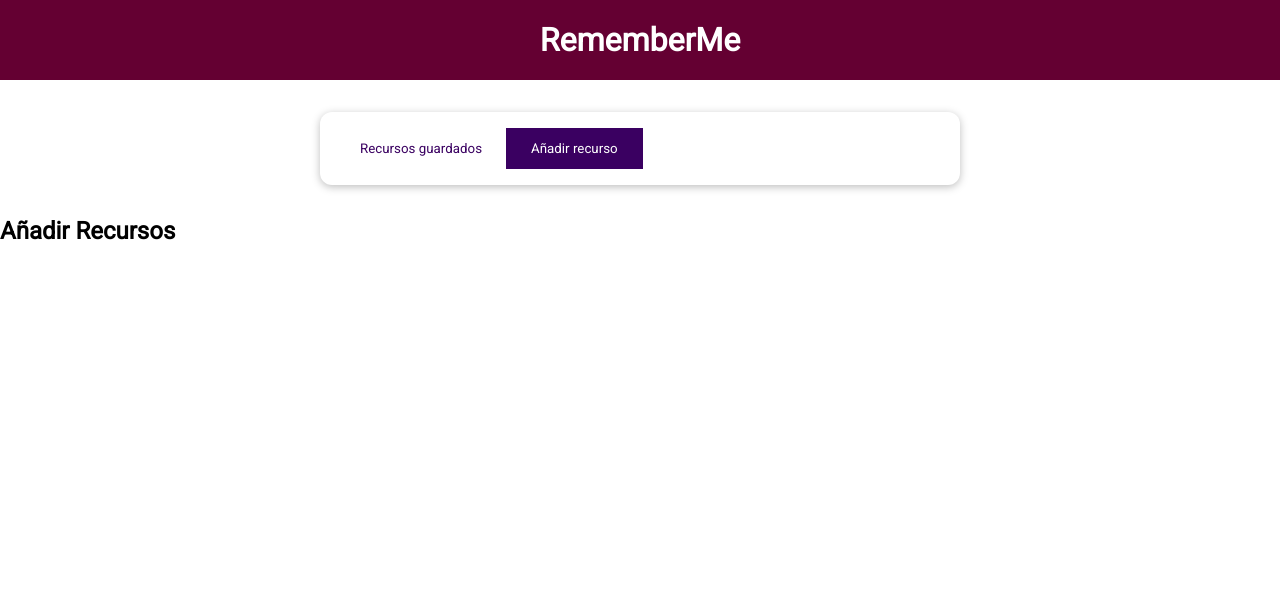
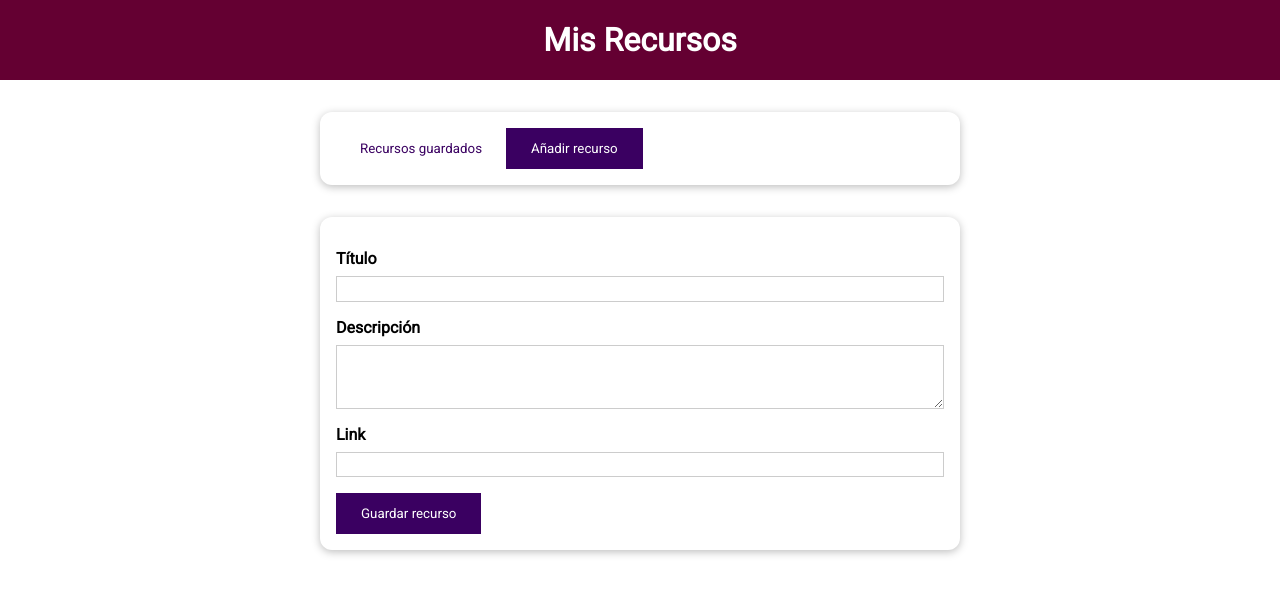
Before and after one commit to ascaseiro/vue-learning-resources, a Vue app: page / in a window 1280 px wide. Both pictures are taken after a click on the button "Añadir recurso". Shown: the top 594 px of the page. Built offline with nearby package versions, Linux system fonts and the light colour scheme.

Commit message:
Resource creation form added in AddResource.vue

```diff
--- a/src/App.vue
+++ b/src/App.vue
@@ -1,5 +1,5 @@
 <template>
-  <the-header title="RememberMe"></the-header>
+  <the-header title="Mis Recursos"></the-header>
   <the-resources></the-resources>
 </template>
 
--- a/src/components/learning-resources/AddResource.vue
+++ b/src/components/learning-resources/AddResource.vue
@@ -1,4 +1,69 @@
 <template>
-  <h2>Añadir Recursos
-  </h2>
+  <base-card>
+    <form @submit.prevent="submitData">
+      <div class="form-control">
+        <label for="titulo">Título</label>
+        <input type="text" name="titulo" id="titulo" ref="tituloInput" />
+      </div>
+      <div class="form-control">
+        <label for="descripcion">Descripción</label>
+        <textarea
+          name="descripcion"
+          id="descripcion"
+          rows="3"
+          ref="descInput"
+        ></textarea>
+      </div>
+      <div class="form-control">
+        <label for="link">Link</label>
+        <input type="url" name="link" id="link" ref="linkInput" />
+      </div>
+      <div>
+        <base-button type="submit">Guardar recurso</base-button>
+      </div>
+    </form>
+  </base-card>
 </template>
+
+<script>
+export default {
+  inject: ['addResource'],
+  methods: {
+    submitData() {
+      const enteredTitulo = this.$refs.tituloInput.value;
+      const enteredDescripcion = this.$refs.descInput.value;
+      const enteredLink = this.$refs.linkInput.value;
+
+      this.addResource(enteredTitulo, enteredDescripcion, enteredLink);
+    },
+  },
+};
+</script>
+
+<style scoped>
+label {
+  font-weight: bold;
+  display: block;
+  margin-bottom: 0.5rem;
+}
+
+input,
+textarea {
+  display: block;
+  width: 100%;
+  font: inherit;
+  padding: 0.15rem;
+  border: 1px solid #ccc;
+}
+
+input:focus,
+textarea:focus {
+  outline: none;
+  border-color: #3a0061;
+  background-color: #f7ebff;
+}
+
+.form-control {
+  margin: 1rem 0;
+}
+</style>
--- a/src/components/learning-resources/TheResources.vue
+++ b/src/components/learning-resources/TheResources.vue
@@ -11,7 +11,9 @@
       >Añadir recurso</base-button
     >
   </base-card>
-  <component :is="selectedTab"></component>
+  <keep-alive>
+    <component :is="selectedTab"></component>
+  </keep-alive>
 </template>
 
 <script>
@@ -29,14 +31,14 @@ export default {
       storedResources: [
         {
           id: 'official-guide',
-          title: 'Official Guide',
-          description: 'The official Vue.js documentation',
+          title: 'Guía oficial',
+          description: 'La documentación oficial de Vue.js',
           link: 'https://vuejs.org',
         },
         {
           id: 'google',
           title: 'Google',
-          description: 'Learn to google...',
+          description: 'Aprende a buscar en Google...',
           link: 'https://google.com',
         },
       ],
@@ -45,6 +47,7 @@ export default {
   provide() {
     return {
       resources: this.storedResources,
+      addResource: this.addResource,
     };
   },
   computed: {
@@ -59,6 +62,16 @@ export default {
     setSelectedTab(tab) {
       this.selectedTab = tab;
     },
+    addResource(titulo, descripcion, url) {
+      const newResource = {
+        id: new Date().toISOString(),
+        title: titulo,
+        description: descripcion,
+        link: url,
+      };
+      this.storedResources.unshift(newResource);
+      this.selectedTab = 'stored-resources';
+    },
   },
 };
 </script>
```
